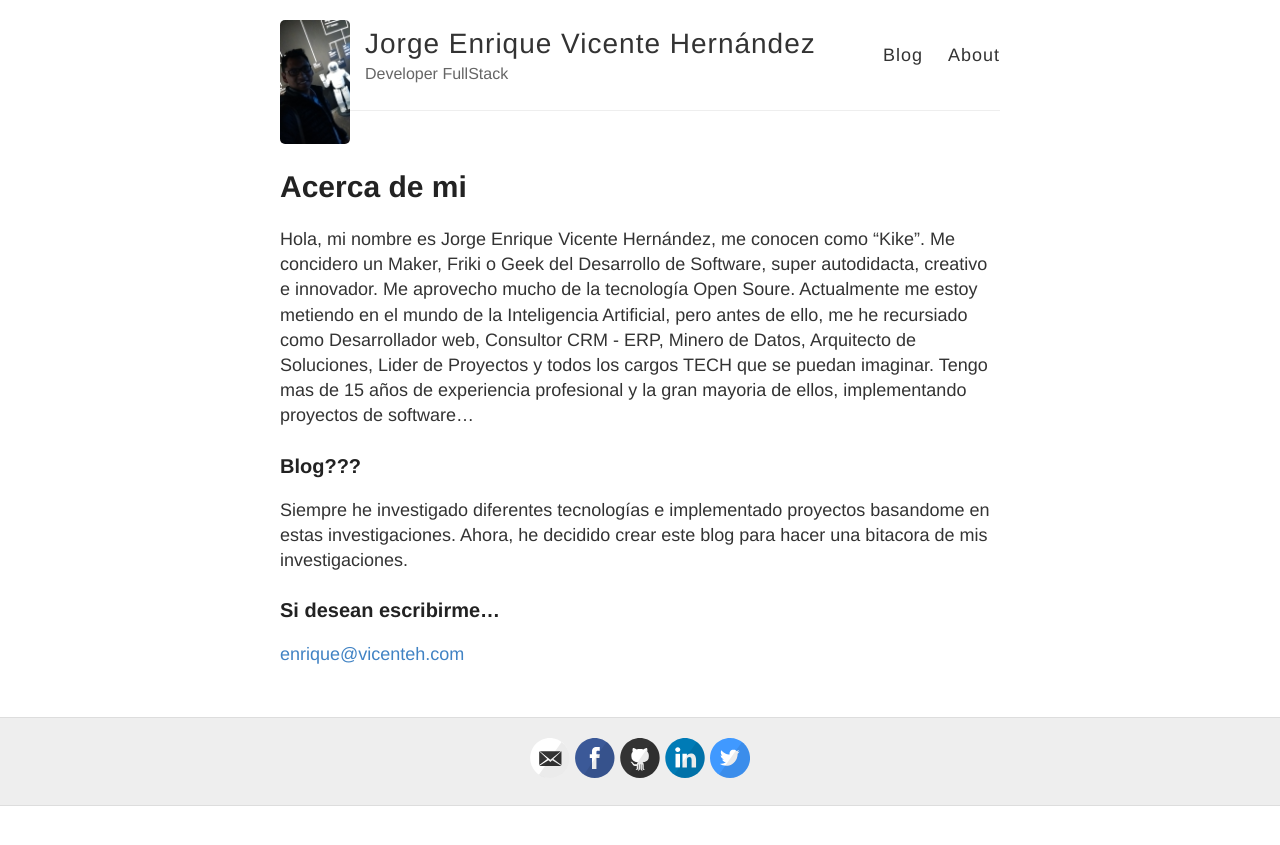
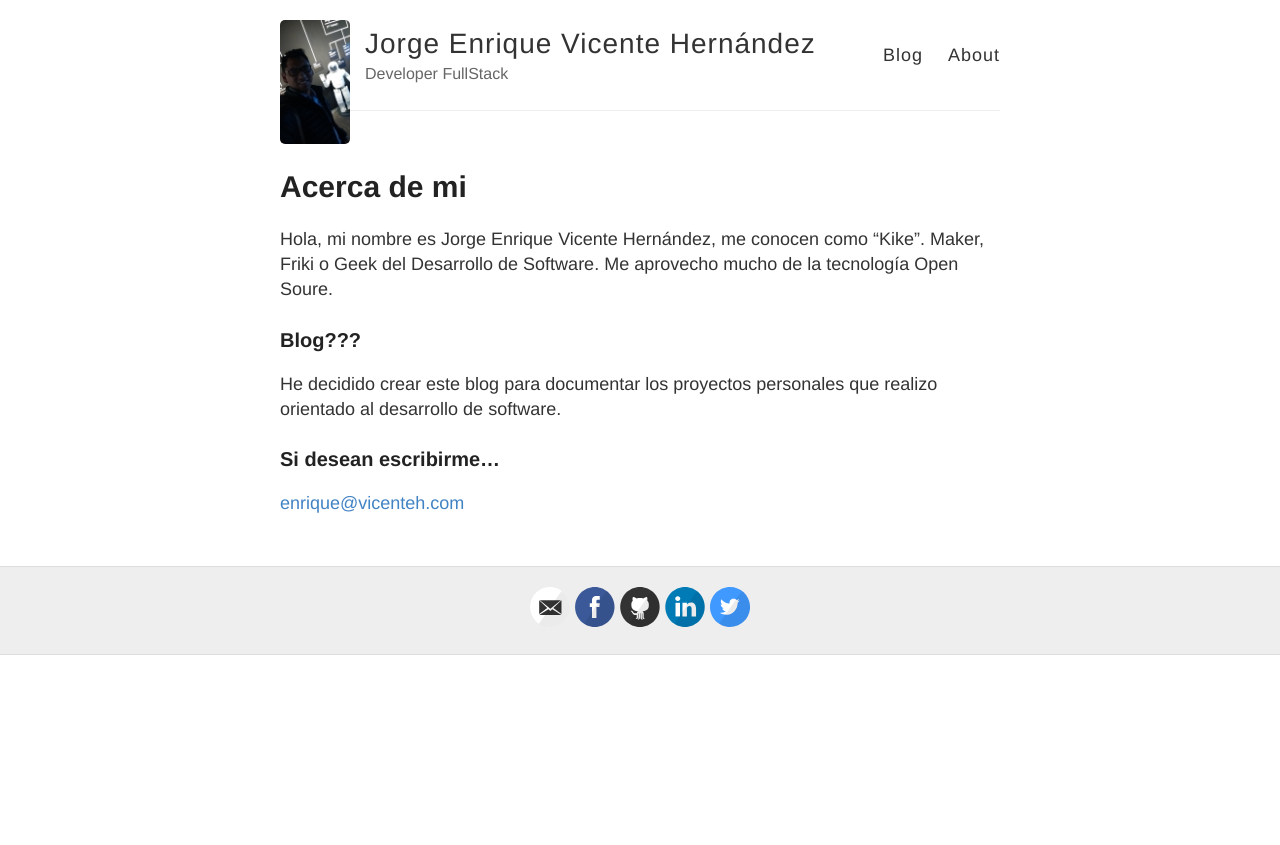
Before and after one commit to joenvihe/joenvihe.github.io, a Jekyll site: the page built from about.md, in a window 1280 px wide. Shown: the top 845 px of the page. Built offline with Jekyll 4.4.1, drawn with Linux system fonts in a browser that asks for light colours.

```diff
--- a/about.md
+++ b/about.md
@@ -4,10 +4,12 @@ title: Acerca de mi
 permalink: /about/
 ---
 
-Hola, mi nombre es Jorge Enrique Vicente Hernández, me conocen como "Kike". Me concidero un Maker, Friki o Geek del Desarrollo de Software, super autodidacta, creativo e innovador. Me aprovecho mucho de la tecnología Open Soure. Actualmente me estoy metiendo en el mundo de la Inteligencia Artificial, pero antes de ello, me he recursiado como Desarrollador web, Consultor CRM - ERP, Minero de Datos, Arquitecto de Soluciones, Lider de Proyectos y todos los cargos TECH que se puedan imaginar. Tengo mas de 15 años de experiencia profesional y la gran mayoria de ellos, implementando proyectos de software...
+Hola, mi nombre es Jorge Enrique Vicente Hernández, me conocen como "Kike".
+Maker, Friki o Geek del Desarrollo de Software.
+Me aprovecho mucho de la tecnología Open Soure.
 ### Blog???
 
-Siempre he investigado diferentes tecnologías e implementado proyectos basandome en estas investigaciones. Ahora, he decidido crear este blog para hacer una bitacora de mis investigaciones.
+He decidido crear este blog para documentar los proyectos personales que realizo orientado al desarrollo de software.
 
 ### Si desean escribirme...
 
```
